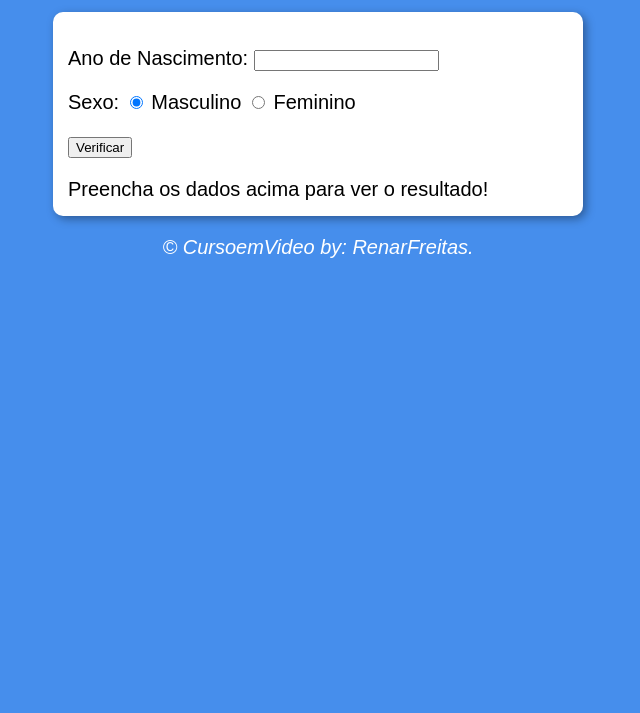
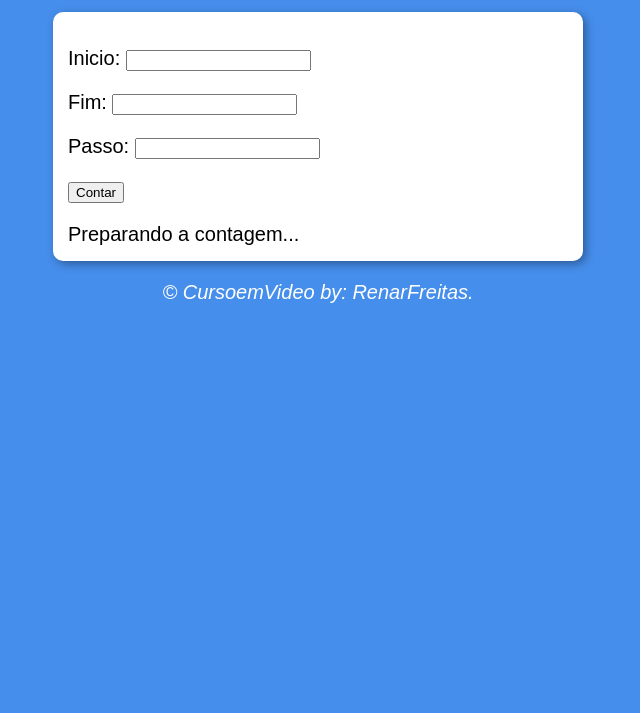
Before and after one commit to renarfreitas/javascript, a plain HTML site: page verify.html in a window 1280 px wide. Shown: the part 87-800 px from the top of the page, without its empty margins (322-962 px from the left). Drawn offline with Linux system fonts and the light colour scheme.

Commit message:
Commit dos exercícios da aula 14 ex04

```diff
--- a/verify.html
+++ b/verify.html
@@ -3,30 +3,22 @@
 <head>
   <meta charset="UTF-8">
   <meta name="viewport" content="width=device-width, initial-scale=1.0">
-  <title>Verificador de Idade</title>
+  <title>Super Contador</title>
   <link rel="stylesheet" href="style.css">
 </head>
 <body>
   <header>
-    <h1>Verificador de Idade</h1>
+    <h1>Vamos contar</h1>
   </header>
   <section>
     <div>
-      <p>Ano de Nascimento:
-          <input type="number" name="txtano" id="txtano" min="0">
-      </p>
-      <p>Sexo:
-          <input type="radio" name="radsex" id="mas" checked>
-          <label for="mas">Masculino</label>
-          <input type="radio" name="radsex" id="fem">
-          <label for="fem">Feminino</label>
-      </p>
-      <p>
-        <input type="button" value="Verificar" onclick="verificar()">
-      </p>
+      <p>Inicio: <input type="number" name="inicio" id="txti" min="0"> </p>
+      <p>Fim: <input type="number" name="fim" id="txtf"> </p>
+      <p>Passo: <input type="number" name="passo" id="txtp"> </p>
+      <p> <input type="button" value="Contar" onclick="contar()"> </p>
     </div>
     <div id="res">
-      Preencha os dados acima para ver o resultado!
+      Preparando a contagem...
     </div>
   </section>
   <footer>
--- a/verify.js
+++ b/verify.js
@@ -1,51 +1,33 @@
 
-function verificar() {
-  var data = new Date()
-  var ano = data.getFullYear()
-  var fano = document.getElementById('txtano')
-  var res = document.querySelector('div#res')
+function contar() {
+  let ini = document.getElementById('txti')
+  let fim = document.getElementById('txtf')
+  let passo = document.getElementById('txtp')
+  let res = document.getElementById('res')
 
-  if (fano.value.length == 0 || fano.value > ano ) {
-      window.alert('[ERRO] Verifique os dados e tente novamente!')
+  if (ini.value.length == 0 || fim.value.length == 0 || passo.value.length == 0) {
+      res.innerHTML = 'Impossível contar!'
+      //window.alert('[ERRO] Faltam dados!')
   } else {
-    var fsex = document.getElementsByName('radsex')
-    var idade = ano - Number(fano.value)
-    var genero = ''
-    var img = document.createElement('img')
-    img.setAttribute('id','foto')
-    if(fsex[0].checked) {
-      genero = 'Homem'
-      if(idade >= 0 && idade < 10){
-        //Criança
-        img.setAttribute('src', 'foto-bebe-m.png')
-      } else if (idade < 21) {
-        //Jovem
-        img.setAttribute('src', 'foto-jovem-m.png')
-      } else if (idade < 50) {
-        //Adulto
-        img.setAttribute('src', 'foto-adulto-m.png')
-      } else {
-        //Idoso
-        img.setAttribute('src', 'foto-idoso-m.png')
-      }
-    } else if (fsex[1].checked) {
-      genero = 'Mulher'
-      if(idade >= 0 && idade < 10){
-        //Criança
-        img.setAttribute('src', 'foto-bebe-f.png')
-      } else if (idade < 21) {
-        //Jovem
-        img.setAttribute('src', 'foto-jovem-f.png')
-      } else if (idade < 50) {
-        //Adulta
-        img.setAttribute('src', 'foto-adulto-f.png')
-      } else {
-        //Idosa
-        img.setAttribute('src', 'foto-idoso-f.png')
-      }
+    res.innerHTML = `Contando: <br> `
+    let i = Number(ini.value)
+    let f = Number(fim.value)
+    let p = Number(passo.value)
+    if (p <= 0){
+      window.alert('Passo inválido! Considerando PASSO 1')
+      P = 1
     }
-    res.style.textAlign = 'center'
-    res.innerHTML = `Detectamos ${genero} com ${idade} anos.`
-    res.appendChild(img)
+    if (i < f) {
+    //Contagem crescente
+    for (let c = i; c <= f; c += p){
+      res.innerHTML += ` ${c} \u{27A1}`
+    }
+  } else {
+    //Contagem decrescente
+    for (let c = i; c>= f; c-=p){
+      res.innerHTML += ` ${c} \u{27A1}`
+    }
   }
+  res.innerHTML += `\u{1F3C1}`
+ }
 }
```
